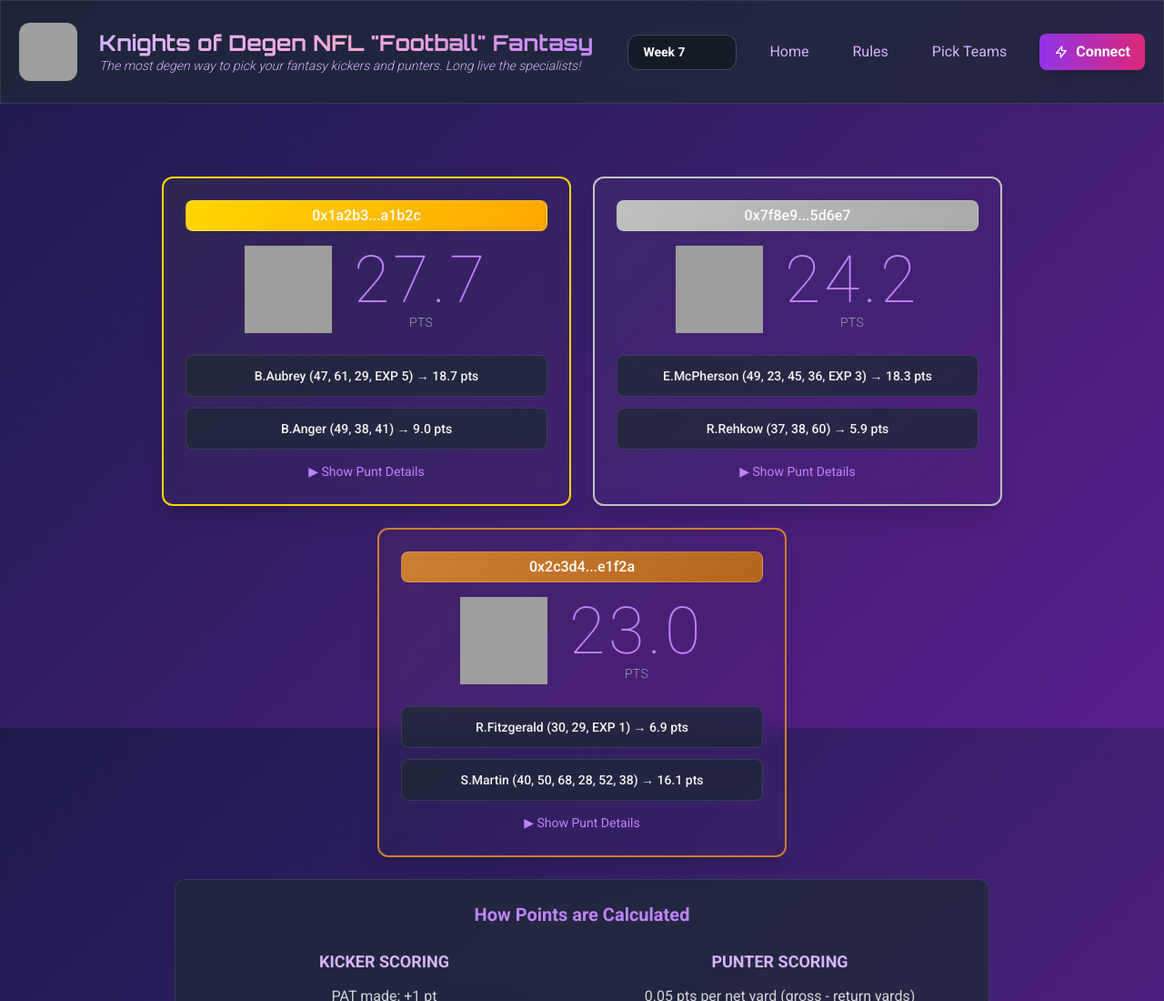
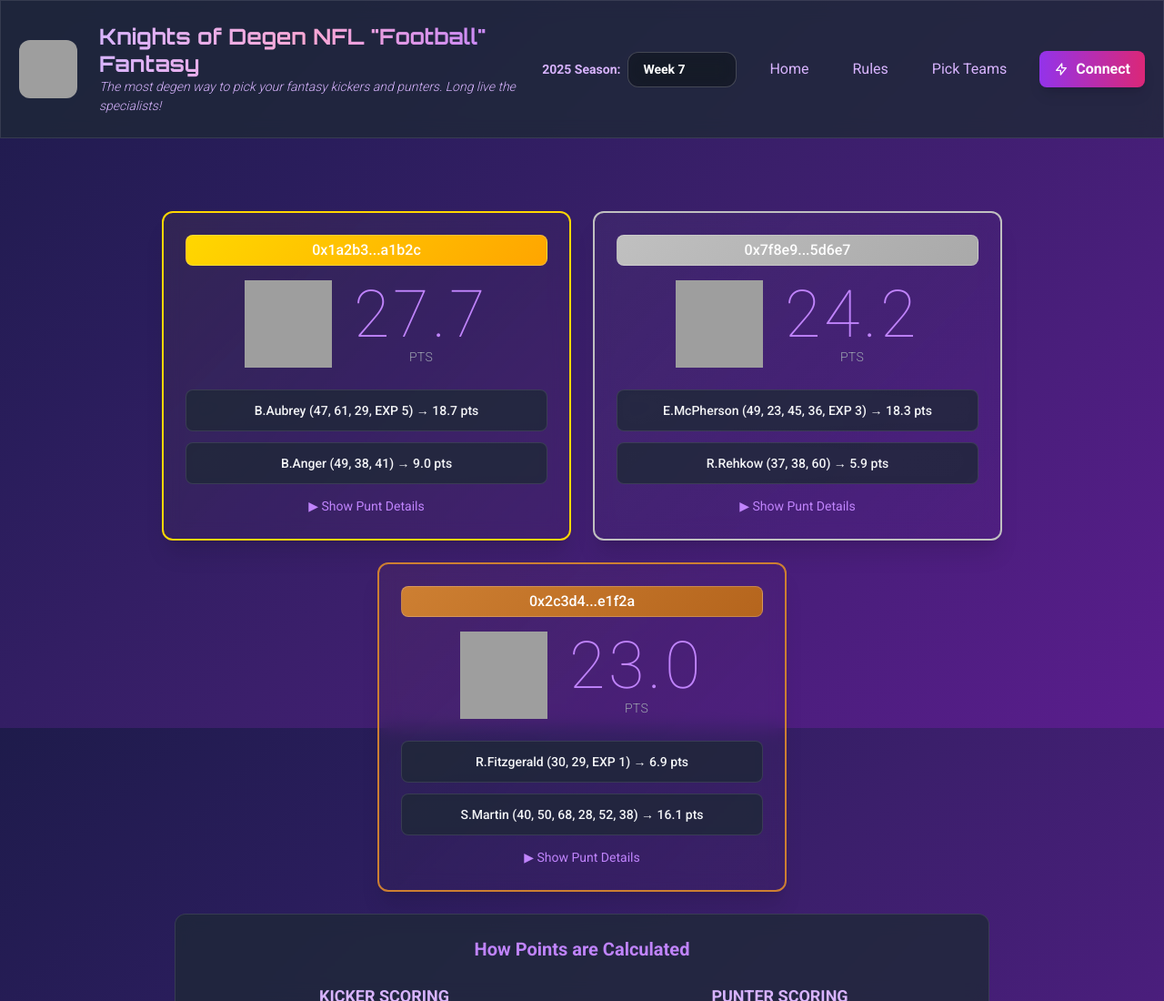
Before and after one commit to optreal-web3/real-fantasy-foot-ball, a plain HTML site: page public/index.html in a window 1280 px wide. Shown: the top 1100 px of the page at 91% size. Drawn offline with nearby package versions, Linux system fonts and the light colour scheme; grey boxes are pictures that could not be loaded.

Commit message:
Latest Update

```diff
--- a/public/index.html
+++ b/public/index.html
@@ -277,8 +277,9 @@
                     </div>
                 </div>
 
-                <!-- Centered Week Selector -->
-                <div class="hidden lg:flex items-center justify-center flex-shrink-0 mx-auto lg:mx-0">
+                <!-- Centered Week Selector with Season Label -->
+                <div class="hidden lg:flex items-center justify-center flex-shrink-0 mx-auto lg:mx-0 gap-2">
+                    <span class="text-purple-300 font-semibold text-sm">2025 Season:</span>
                     <select
                         id="header-week-select"
                         class="header-week-select appearance-none"
@@ -662,7 +663,7 @@
             if (!topTeams.length) return null;
             return (
                 <div className="mb-6">
-                    <div className="flex flex-col md:flex-row gap-6 justify-center flex-wrap">
+                    <div class="flex flex-col md:flex-row gap-6 justify-center flex-wrap">
                         {topTeams.map((team, idx) => {
                             const cardClass = idx === 0 ? 'gold-card' :
                                             idx === 1 ? 'silver-card' :
```
